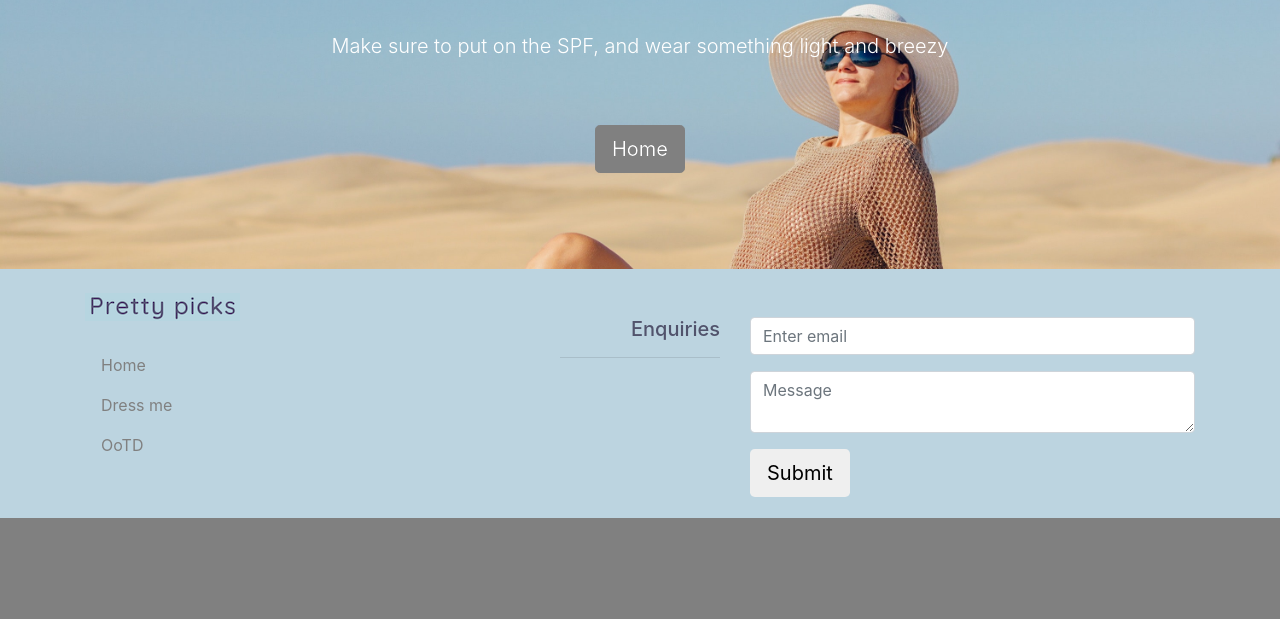
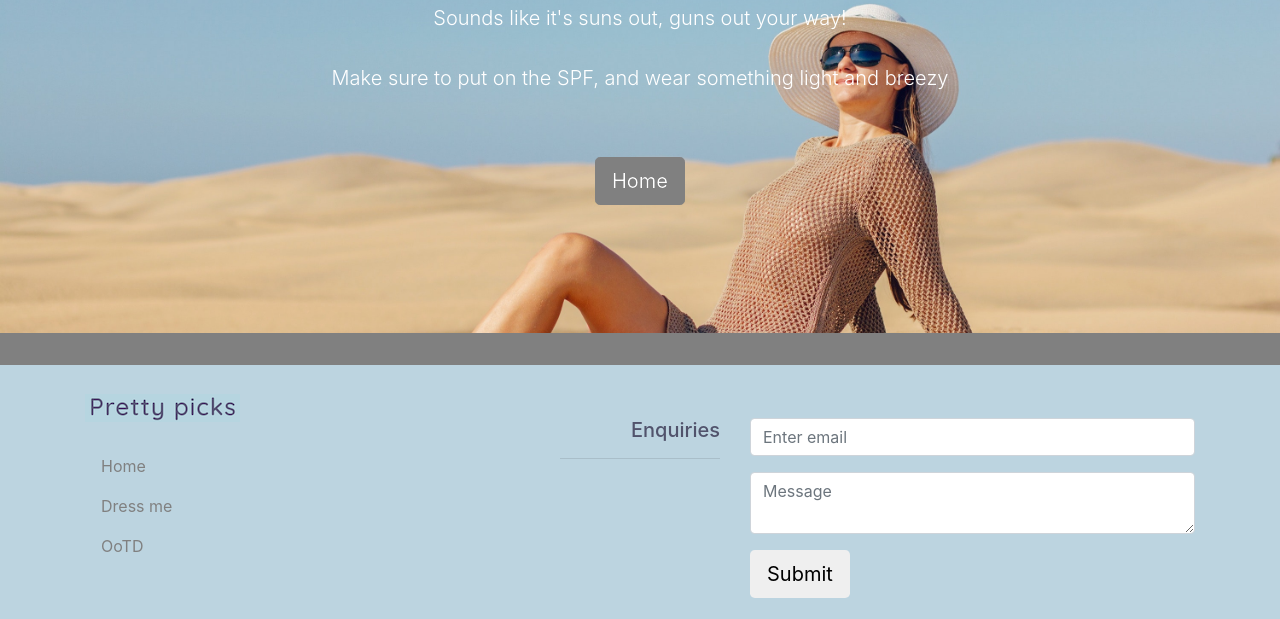
Before and after one commit to JosieWatson/Pretty-Picks, a plain HTML site: page templates/hot.html in a window 1280 px wide. Shown: the part 286-905 px from the top of the page. Before the commit the page ends 804 px from the top, so only its background shows below. Drawn offline with nearby package versions, Linux system fonts and the light colour scheme.

Commit message:
weather broke heroku2 now no CSS?

```diff
--- a/static/css/main.css
+++ b/static/css/main.css
@@ -12,6 +12,8 @@
 }
 
 .jumbotron-temperature {
+  padding: 2rem 1rem;
+  margin-bottom: 2rem;
   color: white;
   background-size: cover;
   text-align: center;
@@ -47,6 +49,7 @@ element.style {
 }
 
 .footer {
+  padding-top: 0.3125rem;
   padding-bottom: 0.3125rem;
   line-height: inherit;
   white-space: nowrap;
```
